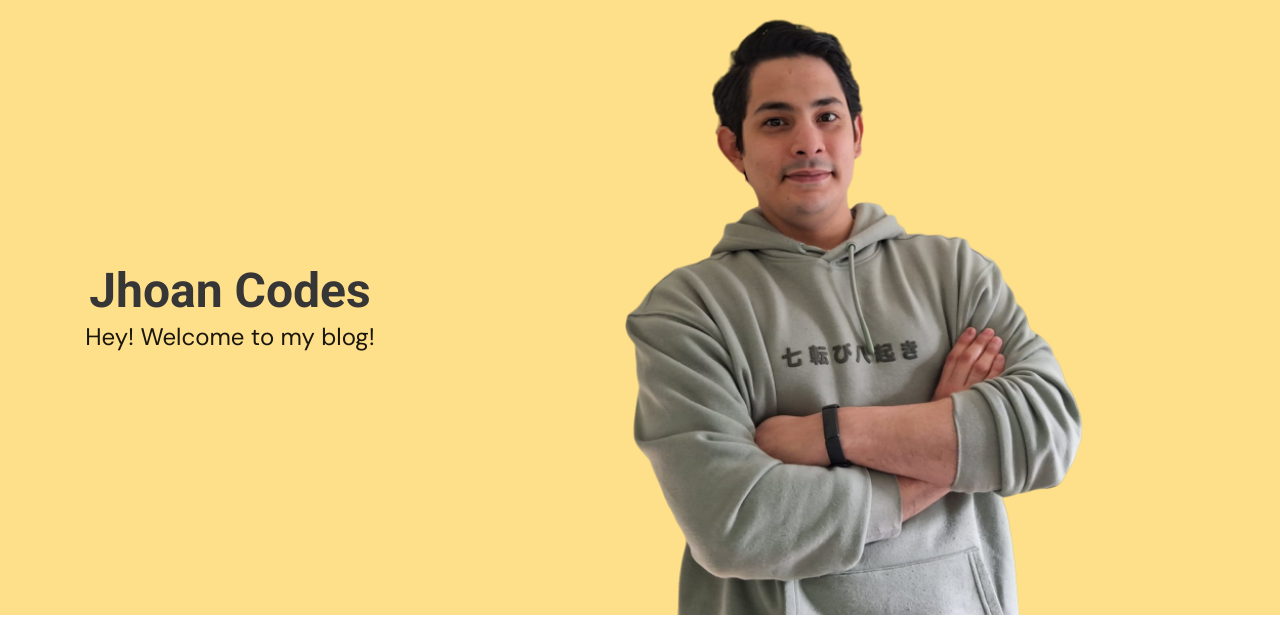
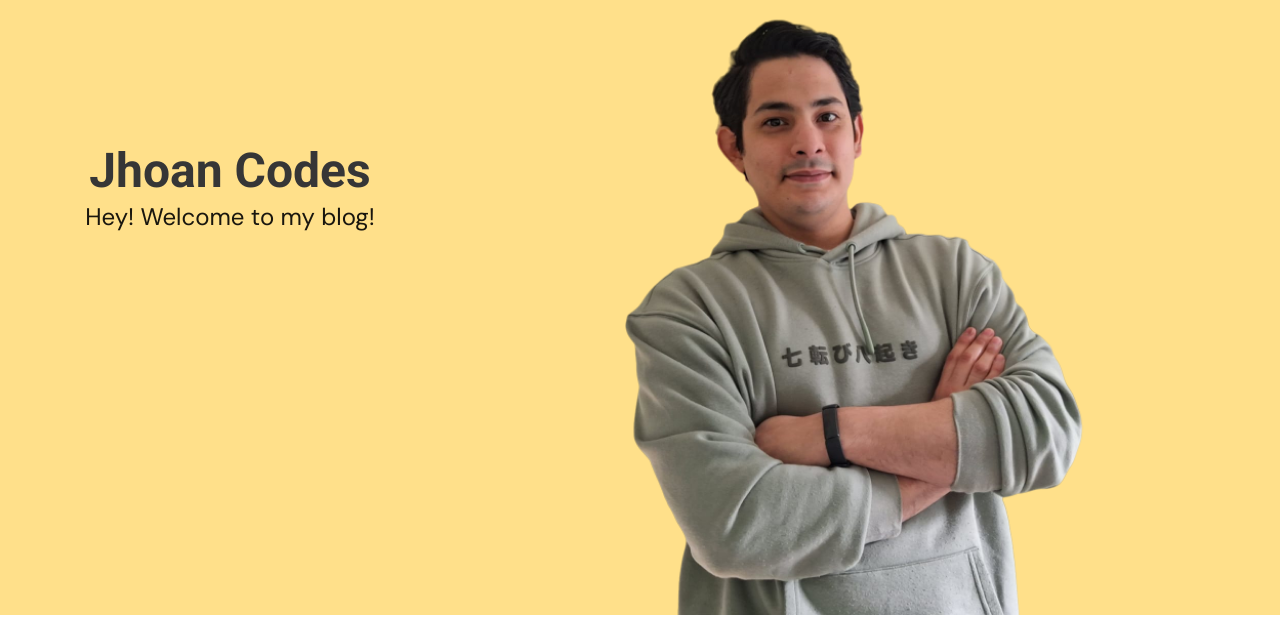
Before and after one commit to jhoanTrujillo/jhoan-codes-blog, a Django app: page / in a window 1280 px wide. Shown: the part 56-675 px from the top of the page. Run offline with Django 5.2, Linux system fonts and the light colour scheme; data that the repository does not hold is empty; some libraries are stand-ins or nearby versions.

Commit message:
Fix: small issue with the is-halfweight cutting the image from button of the page in desktop

```diff
--- a/blog/templates/blog/index.html
+++ b/blog/templates/blog/index.html
@@ -2,7 +2,7 @@
 {% block content %}
 {% load static %}
 	<!-- Hero Image -->
-	<section class="hero is-warning is-halfheight delimiter">
+	<section class="hero is-warning is-medium">
 		<div class="is-flex is-flex-direction-row is-flex-wrap-wrap is-justify-content-center">
 			<div class="hero-body">
 				<div class="container has-text-centered">
```
